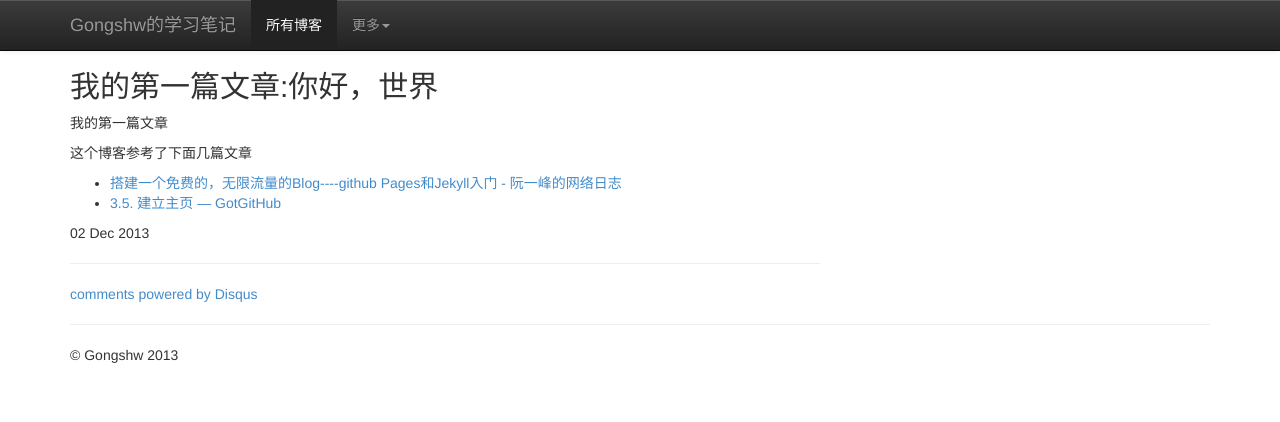
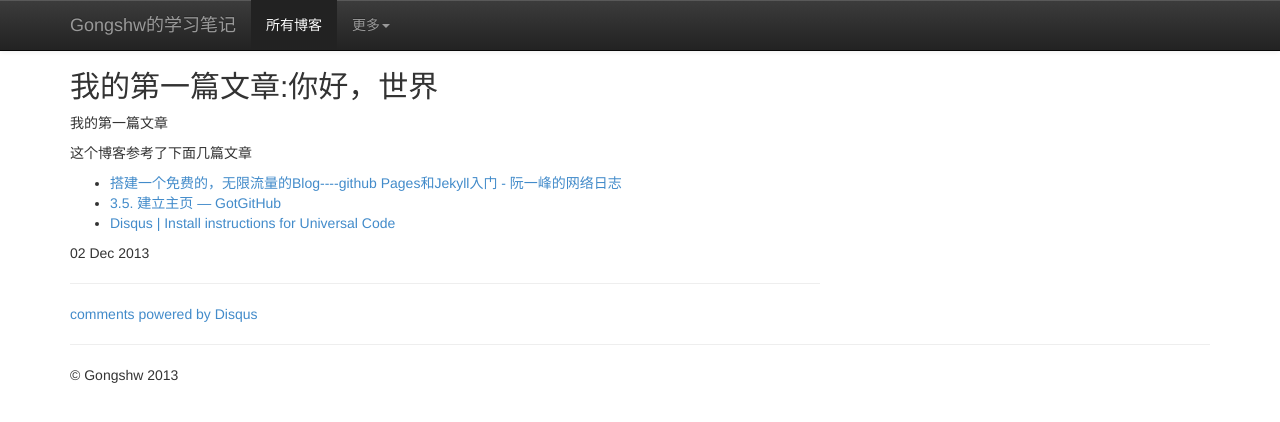
Before and after one commit to gongshw/gongshw.github.io, a Jekyll site: the page built from _posts/2013-12-02-hello-world.html, in a window 1280 px wide. Shown: the top 422 px of the page. Built offline with Jekyll 4.4.1, drawn with Linux system fonts in a browser that asks for light colours; nearby versions of some CDN libraries; comment, search, counter and statistics services are not loaded.

Commit message:
add disqus support

```diff
--- a/_posts/2013-12-02-hello-world.html
+++ b/_posts/2013-12-02-hello-world.html
@@ -10,4 +10,6 @@ title: 我的第一篇文章:你好，世界
 		Pages和Jekyll入门 - 阮一峰的网络日志</a></li>
 	<li><a target="_blank" href="http://www.worldhello.net/gotgithub/03-project-hosting/050-homepage.html">3.5. 建立主页 —
 		GotGitHub</a></li>
+	<li><a target="_blank" href="disqus.com/admin/universalcode/">Disqus | Install instructions for Universal Code</a>
+	</li>
 </ul>
```
